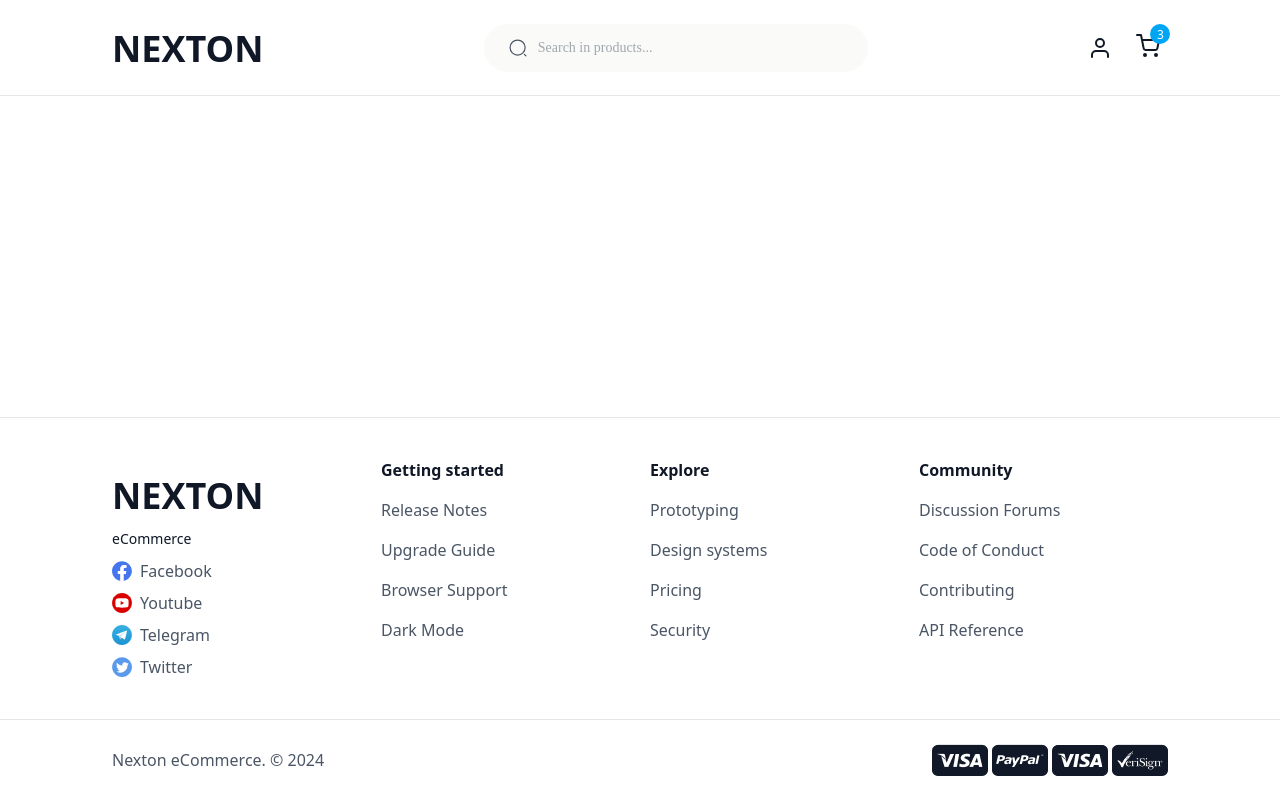
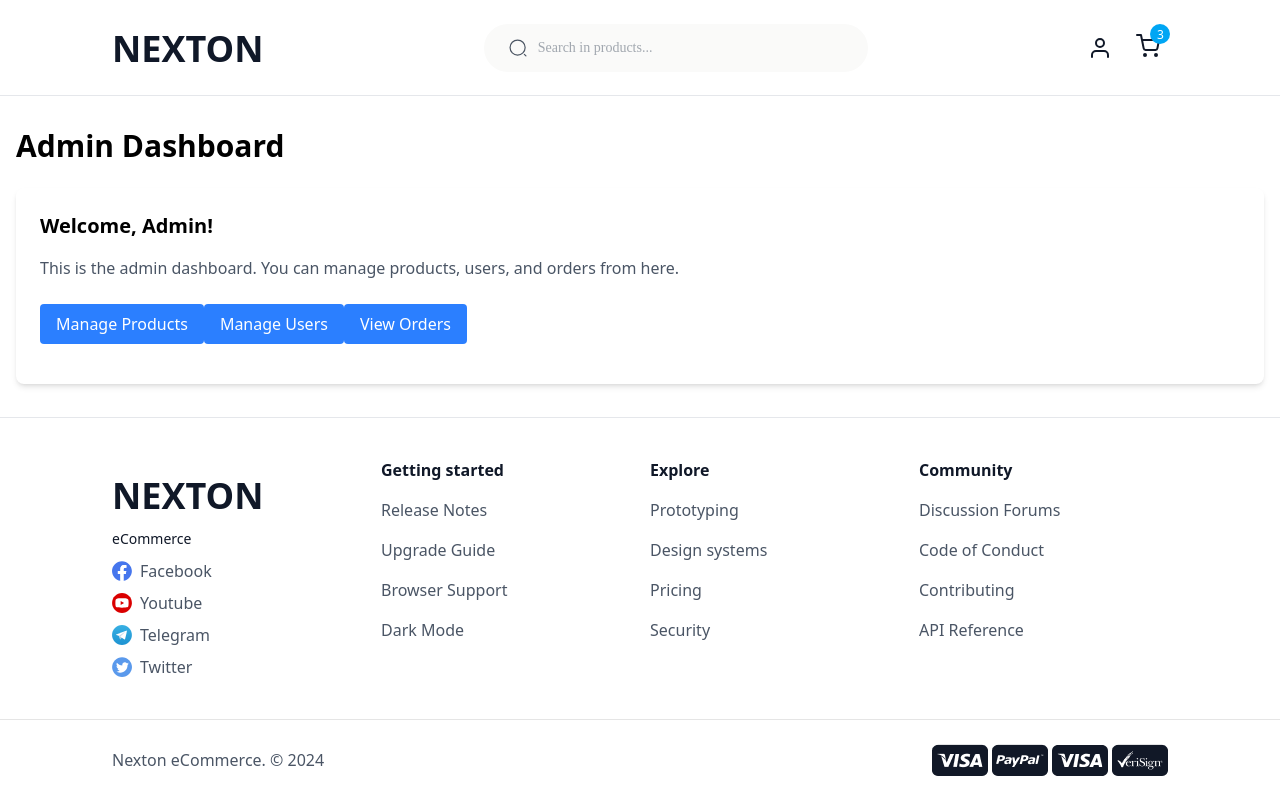
Before and after one commit to minhkhongchamhoc/Ecommerce, a React (Vite) app in the folder client/: page /admin in a window 1280 px wide. Built offline with nearby package versions, Linux system fonts and the light colour scheme; no server answers.

Commit message:
create admin folder

```diff
--- a/client/src/Navigation.jsx
+++ b/client/src/Navigation.jsx
@@ -1,14 +1,16 @@
 import React, { useContext } from 'react';
 import { Route, Routes, Navigate } from 'react-router-dom';
 import { AuthContext } from './contexts/AuthContext';
-import RegisterPage from './screen/RegisterPage';
-import LoginPage from './screen/LoginPage';
-import AboutPage from './screen/AboutPage';
+import RegisterPage from './screen/user/RegisterPage';
+import LoginPage from './screen/user/LoginPage';
+import AboutPage from './screen/user/AboutPage';
 import Layout from './Layout';
-import Home from './screen/HomePage';
-import ProductDetail from './screen/ProductDetail';
-import ShopPage from './screen/ShopPage';
-import Cart from './screen/Cart';
+import Home from './screen/user/HomePage';
+import ProductDetail from './screen/user/ProductDetail';
+import ShopPage from './screen/user/ShopPage';
+import Cart from './screen/user/Cart';
+import Admin from './screen/admin/Admin';
+
 const Navigation = () => {
   const { isLoggedIn } = useContext(AuthContext);
 
@@ -25,6 +27,9 @@ const Navigation = () => {
           path="/about"
           element={isLoggedIn ? <AboutPage /> : <Navigate to="/login" />}
         />
+        <Route
+          path="/admin/*" element={<Admin/>}
+        />
       </Routes>
     </Layout>
   );
--- /dev/null
+++ b/client/src/screen/admin/Admin.jsx
@@ -0,0 +1,28 @@
+import React from 'react';
+
+const Admin = () => {
+  return (
+    <div className="container mx-auto px-4 py-8">
+      <h1 className="text-3xl font-bold mb-6">Admin Dashboard</h1>
+      <div className="bg-white shadow-md rounded-lg p-6">
+        <h2 className="text-xl font-semibold mb-4">Welcome, Admin!</h2>
+        <p className="text-gray-600">
+          This is the admin dashboard. You can manage products, users, and orders from here.
+        </p>
+        <div className="mt-6 space-y-4">
+          <button className="bg-blue-500 hover:bg-blue-600 text-white font-medium py-2 px-4 rounded">
+            Manage Products
+          </button>
+          <button className="bg-blue-500 hover:bg-blue-600 text-white font-medium py-2 px-4 rounded">
+            Manage Users
+          </button>
+          <button className="bg-blue-500 hover:bg-blue-600 text-white font-medium py-2 px-4 rounded">
+            View Orders
+          </button>
+        </div>
+      </div>
+    </div>
+  );
+};
+
+export default Admin;
--- a/client/src/screen/AboutPage.jsx
+++ b/client/src/screen/user/AboutPage.jsx
@@ -1,9 +1,7 @@
 import React from 'react';
 import { Link, useNavigate } from 'react-router-dom';
-import Header from '../components/Header.jsx';
-import Footer from '../components/Footer.jsx';
-import Image from '../assets/image.png';
-import Image1 from '../assets/image1.png';
+import Image from '../../assets/image.png';
+import Image1 from '../../assets/image1.png';
 
 const AboutPage = () => {
   const navigate = useNavigate();
--- a/client/src/screen/Cart.jsx
+++ b/client/src/screen/user/Cart.jsx
@@ -1,6 +1,6 @@
 import React, { useContext, useEffect } from 'react';
 import { Link, useNavigate } from 'react-router-dom';
-import { CartContext } from '../contexts/CartContext';
+import { CartContext } from '../../contexts/CartContext';
 
 const Cart = () => {
   const { cart, loading, error, currentUserId, removeCartItem, updateCartItem, fetchCart } =
--- a/client/src/screen/CheckoutPage.jsx
+++ b/client/src/screen/user/CheckoutPage.jsx
@@ -1,7 +1,7 @@
 import React, { useState } from 'react';
 import { Link } from 'react-router-dom';
-import Header from '../components/Header.jsx';
-import Footer from '../components/Footer.jsx';
+import Header from '../../components/Header.jsx';
+import Footer from '../../components/Footer.jsx';
 
 const CheckoutPage = () => {
   const [phone, setPhone] = useState('');
--- a/client/src/screen/ProductDetail.jsx
+++ b/client/src/screen/user/ProductDetail.jsx
@@ -1,8 +1,8 @@
 import React, { useState, useEffect, useContext } from 'react';
 import { useParams } from 'react-router-dom';
-import ProductCard from '../components/ProductCard';
-import { productsUtils, transformProductData } from '../utils/products';
-import { CartContext } from '../contexts/CartContext';
+import ProductCard from '../../components/ProductCard';
+import { productsUtils, transformProductData } from '../../utils/products';
+import { CartContext } from '../../contexts/CartContext';
 
 const ProductDetail = () => {
   const { id } = useParams();
--- a/client/src/screen/RegisterPage.jsx
+++ b/client/src/screen/user/RegisterPage.jsx
@@ -1,8 +1,8 @@
 // src/pages/RegisterPage.jsx
 import React, { useState } from 'react';
 import { Link, useNavigate } from 'react-router-dom';
-import { validateEmail, validatePassword, validateConfirmPassword } from '../utils/validationUtils';
-import  registerUser  from '../utils/authUtils';
+import { validateEmail, validatePassword, validateConfirmPassword } from '../../utils/validationUtils';
+import  registerUser  from '../../utils/authUtils';
 
 const RegisterPage = () => {
   const navigate = useNavigate();
```
Also changed, not shown: client/src/screen/user/HomePage.jsx (renamed from client/src/screen/HomePage.jsx, +6 -6 lines), client/src/screen/user/LoginPage.jsx (renamed from client/src/screen/LoginPage.jsx, +5 -5 lines), client/src/screen/user/ShopPage.jsx (renamed from client/src/screen/ShopPage.jsx, +4 -4 lines).
